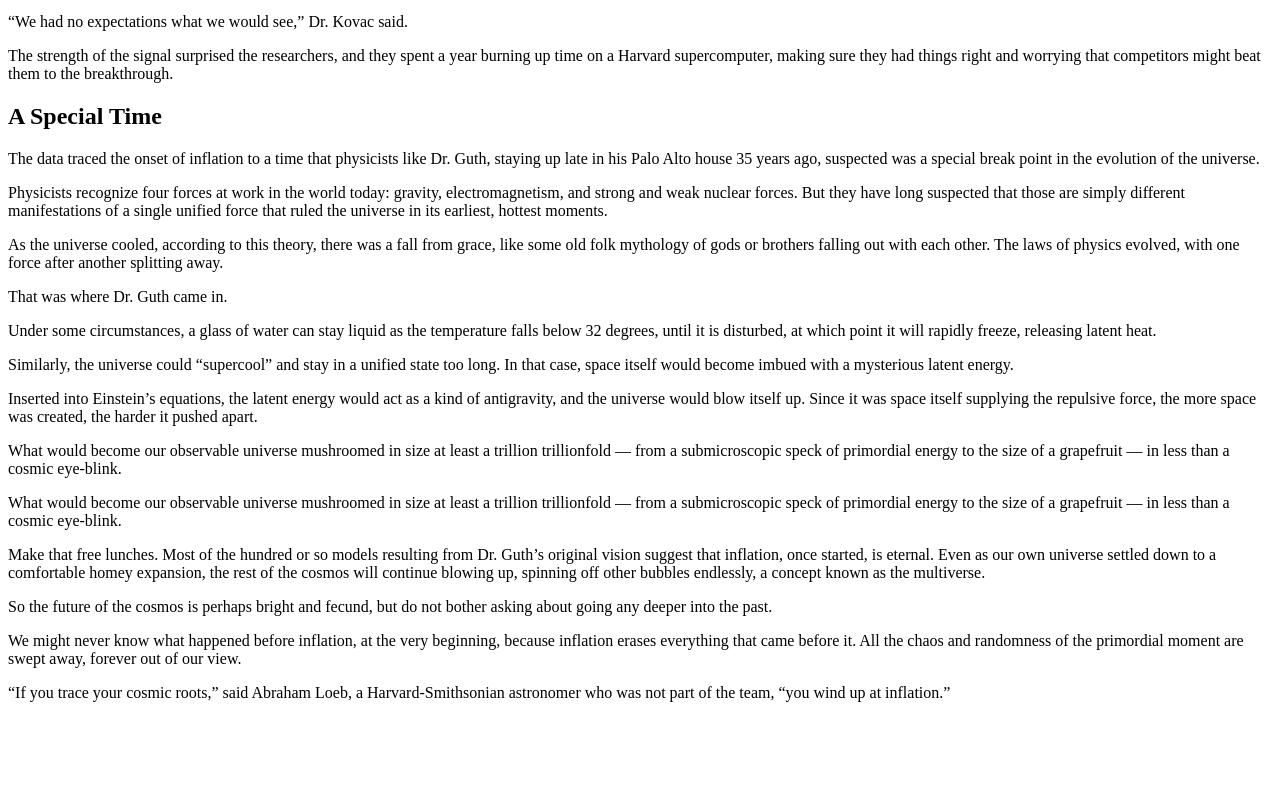
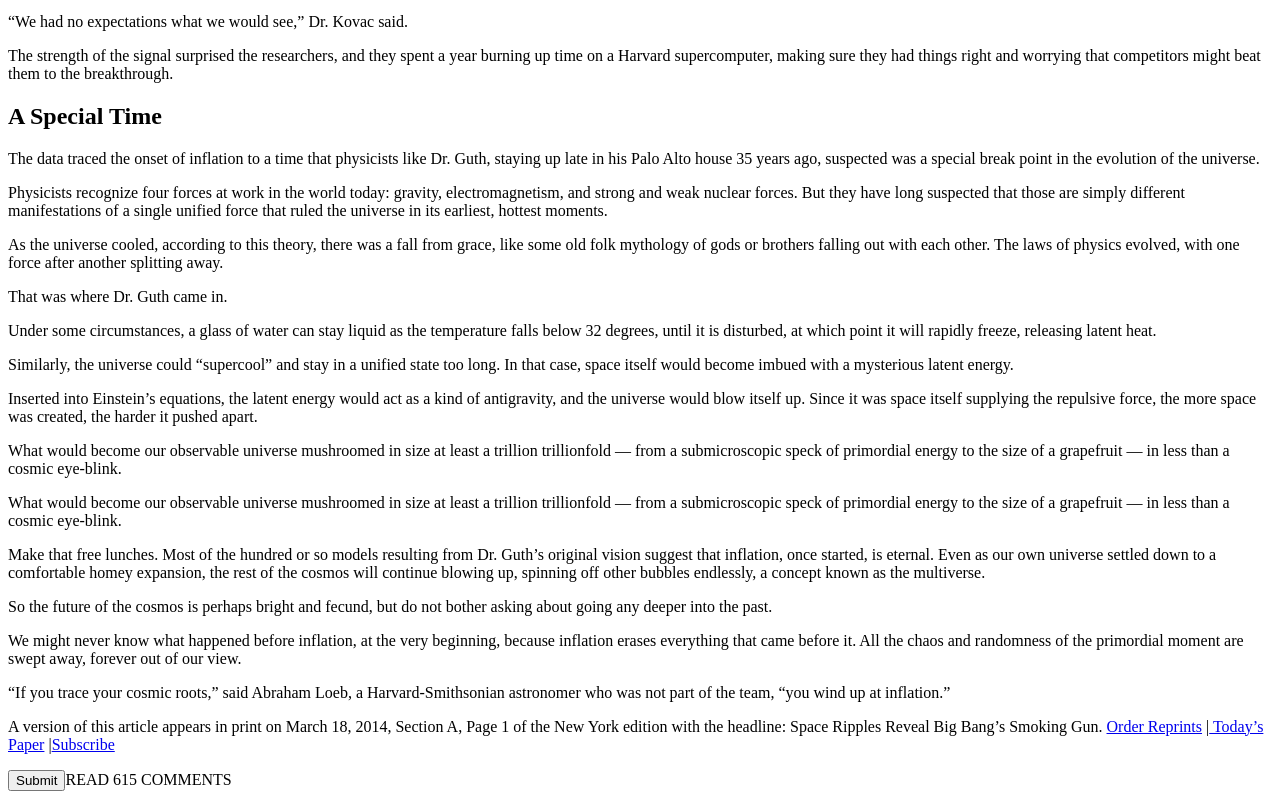
Before and after one commit to GorgiMitev/new-york-times-homepage, a plain HTML site: page index.html in a window 1280 px wide. Shown: the part 4317-5116 px from the top of the page. Before the commit the page ends 5035 px from the top, so only its background shows below. Drawn offline with Linux system fonts and the light colour scheme.

Commit message:
completed the first part of the footer with the required button

```diff
--- a/index.html
+++ b/index.html
@@ -148,6 +148,12 @@
                 </div>
 
             </div>
+            <footer>
+                <p class="footer">A version of this article appears in print on March 18, 2014, Section A, Page 1 of the New York edition with the headline: Space Ripples Reveal Big Bang’s Smoking Gun. <a href="https://www.parsintl.com/publication/the-new-york-times/">Order Reprints</a> |<a href="https://www.nytimes.com/section/todayspaper"> Today’s Paper</a> |<a href="https://www.nytimes.com/subscription?campaignId=48JQY">Subscribe</a> </p>
+                <div class="comments"><input type="submit">READ 615 COMMENTS</div>
+
+
+            </footer>
         </main>
 
 </body>
```
